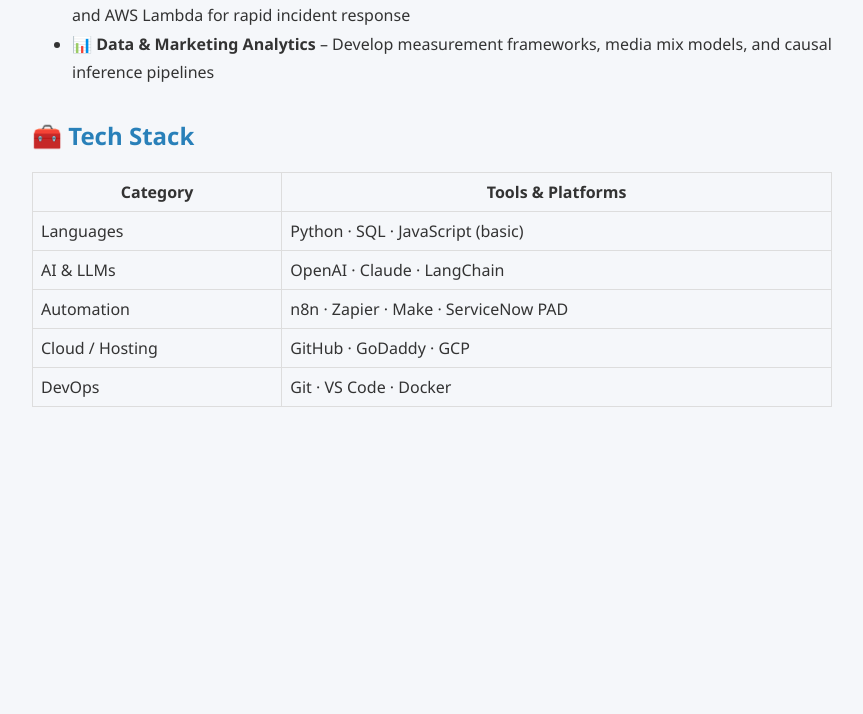
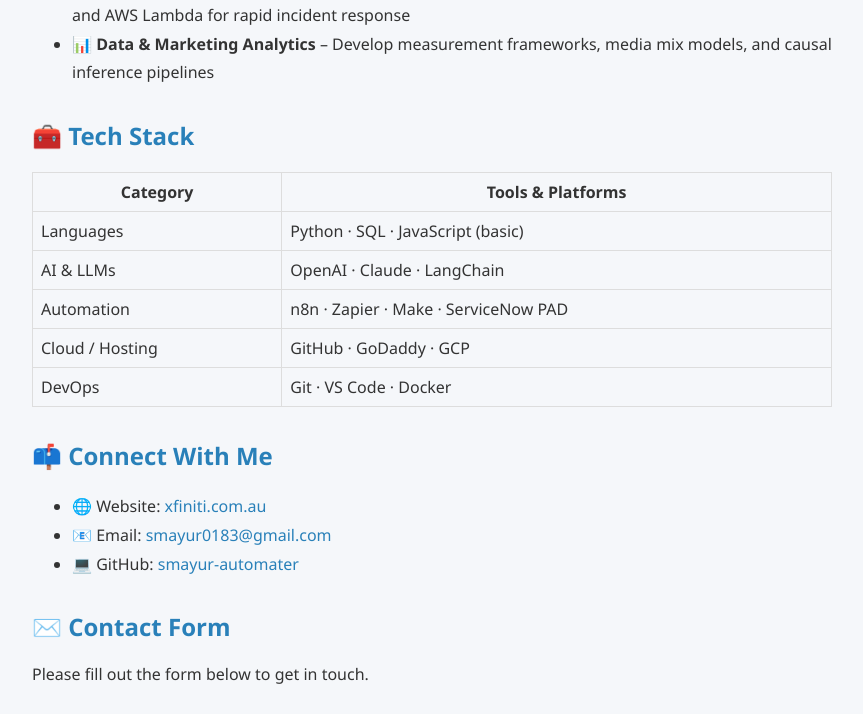
Before and after one commit to smayur-automater/automater, a plain HTML site: page index.html in a window 1280 px wide. Shown: the part 497-1211 px from the top of the page, without its empty margins (208-1071 px from the left). Before the commit the page ends 936 px from the top, so only its background shows below. Drawn offline with Linux system fonts and the light colour scheme; grey boxes are pictures that could not be loaded.

Commit message:
Update index.html

```diff
--- a/index.html
+++ b/index.html
@@ -81,5 +81,18 @@
     <tr><td>DevOps</td><td>Git · VS Code · Docker</td></tr>
   </table>
 
+   <h2>📫 Connect With Me</h2>
+  <ul>
+    <li>🌐 Website: <a href="https://www.xfiniti.com.au" target="_blank">xfiniti.com.au</a></li>
+    <li>📧 Email: <a href="mailto:smayur0183@gmail.com">smayur0183@gmail.com</a></li>
+    <li>💻 GitHub: <a href="https://github.com/smayur-automater" target="_blank">smayur-automater</a></li>
+  </ul>
+
+  <h2>✉️ Contact Form</h2>
+  <p>Please fill out the form below to get in touch.</p>
+  <div class="form-wrapper">
+    <iframe src="https://docs.google.com/forms/d/e/1FAIpQLSeWWZyMdVbm1-mNVQv_v5qSOs3NcXCE8q7g_MlJH5A8S9uWOw/viewform?embedded=true" loading="lazy">Loading…</iframe>
+  </div>
+
 </body>
 </html>
```
